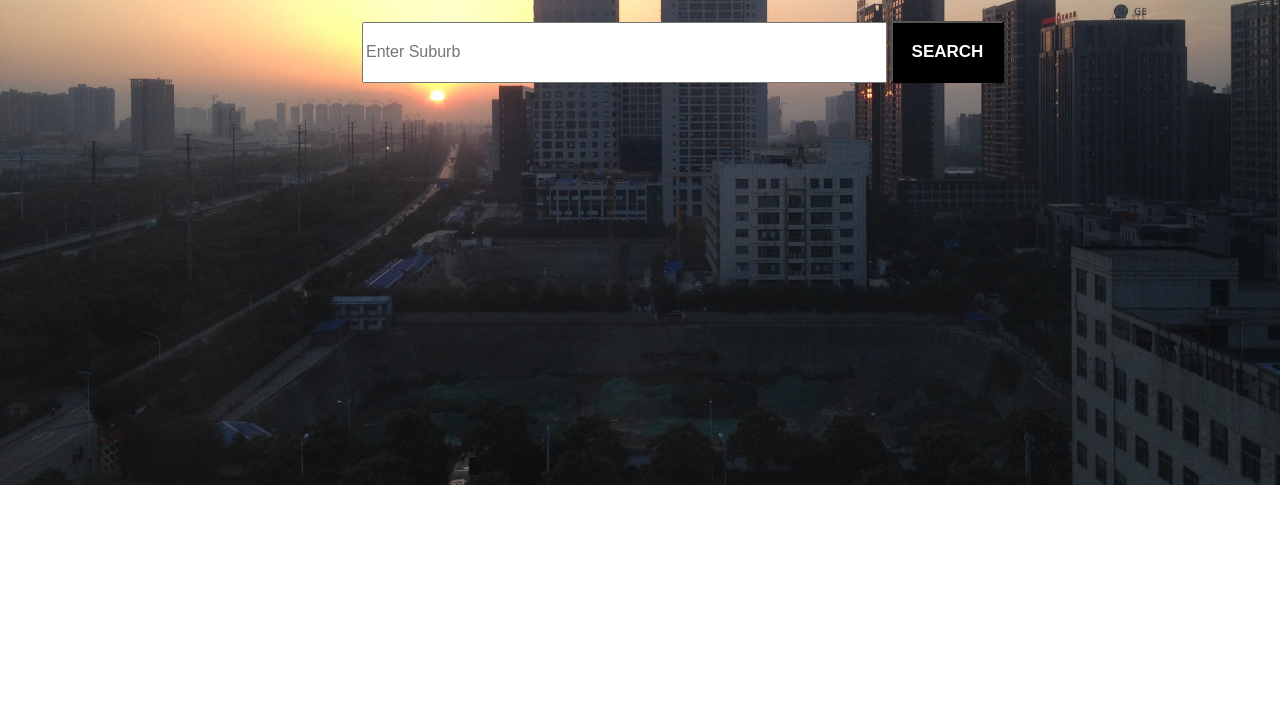
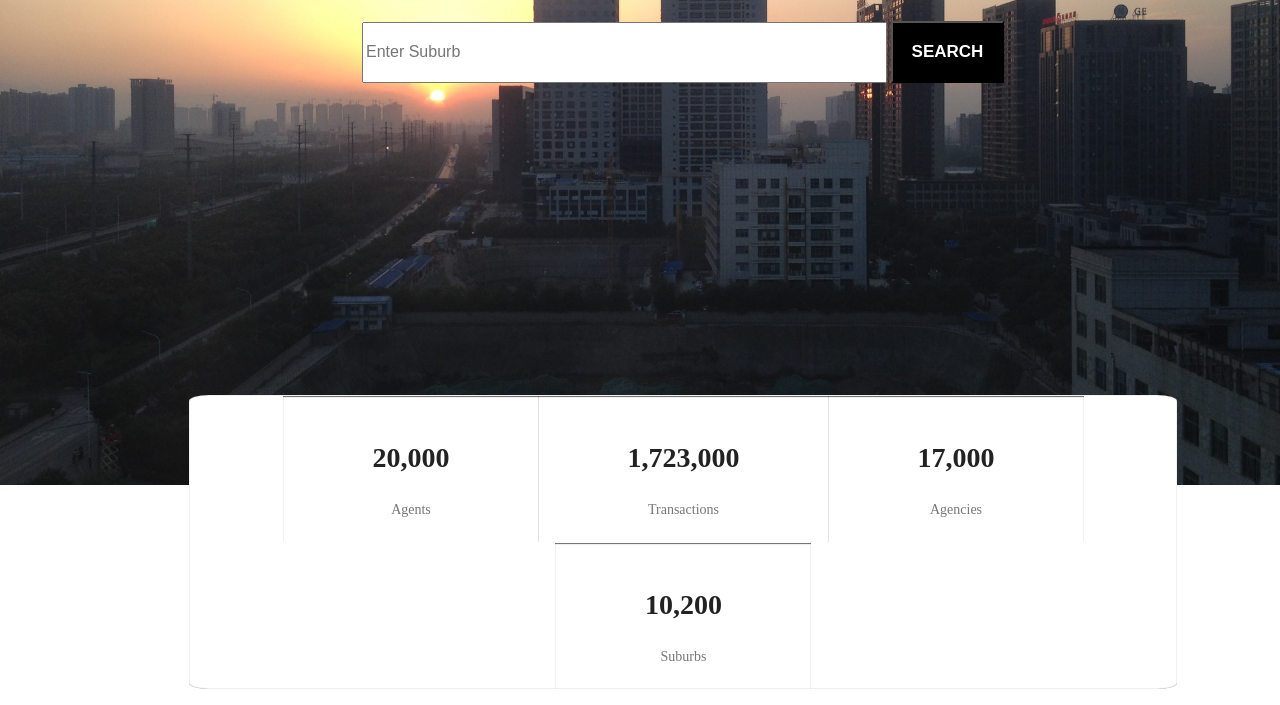
Before and after one commit to AnliHuer/html-css-practice, a plain HTML site: page code/index.html in a window 1280 px wide. Shown: the part 372-1077 px from the top of the page. Before the commit the page ends 857 px from the top, so only its background shows below. Drawn offline with Linux system fonts and the light colour scheme.

Commit message:
finish the page of nav-list

```diff
--- a/code/index.html
+++ b/code/index.html
@@ -31,9 +31,19 @@
           <input type="button" value="SEARCH" class="top-button">
         </form>
       </p>
-
     </div>
   </header>
+
+  <div class="list-1">
+    <ul>
+      <li><p class="list1-1">20,000</p><p class="list1-2">Agents</p></li>
+      <li><p class="list1-1">1,723,000</p><p class="list1-2">Transactions</p></li>
+      <li><p class="list1-1">17,000</p><p class="list1-2">Agencies</p></li>
+      <li><p class="list1-1">10,200</p><p class="list1-2">Suburbs</p></li>
+    </ul>
+  </div>
+
+
 </body>
 
 </html>
--- a/code/stylesheets/style.css
+++ b/code/stylesheets/style.css
@@ -75,6 +75,35 @@ h1 {
   font-size: 17px;
 }
 
-header div{
+.list-1{
+  border-radius: 2%;
+  background-color: #fff;
+  margin:-106px 103px 0px 189px;
+  box-shadow:  inset 0 0px 1px #666;
+}
 
+.list-1 ul{
+  margin-left: -35px;
+  text-align: center;
 }
+
+.list-1 ul li{
+  display: inline-block;
+  padding-left: 90px;
+  padding-right: 89px;
+  margin-left: -5px;
+  margin-top: 1px;
+  box-shadow:  inset 0 1px 1px #666;
+}
+
+.list-1 ul .list1-1{
+  font-size: 28px;
+  font-weight: bold;
+  margin-top: 36px;
+  color: #222;
+}
+
+.list-1 ul .list1-2{
+  font-size: 14px;
+  color: #777;
+}
```
